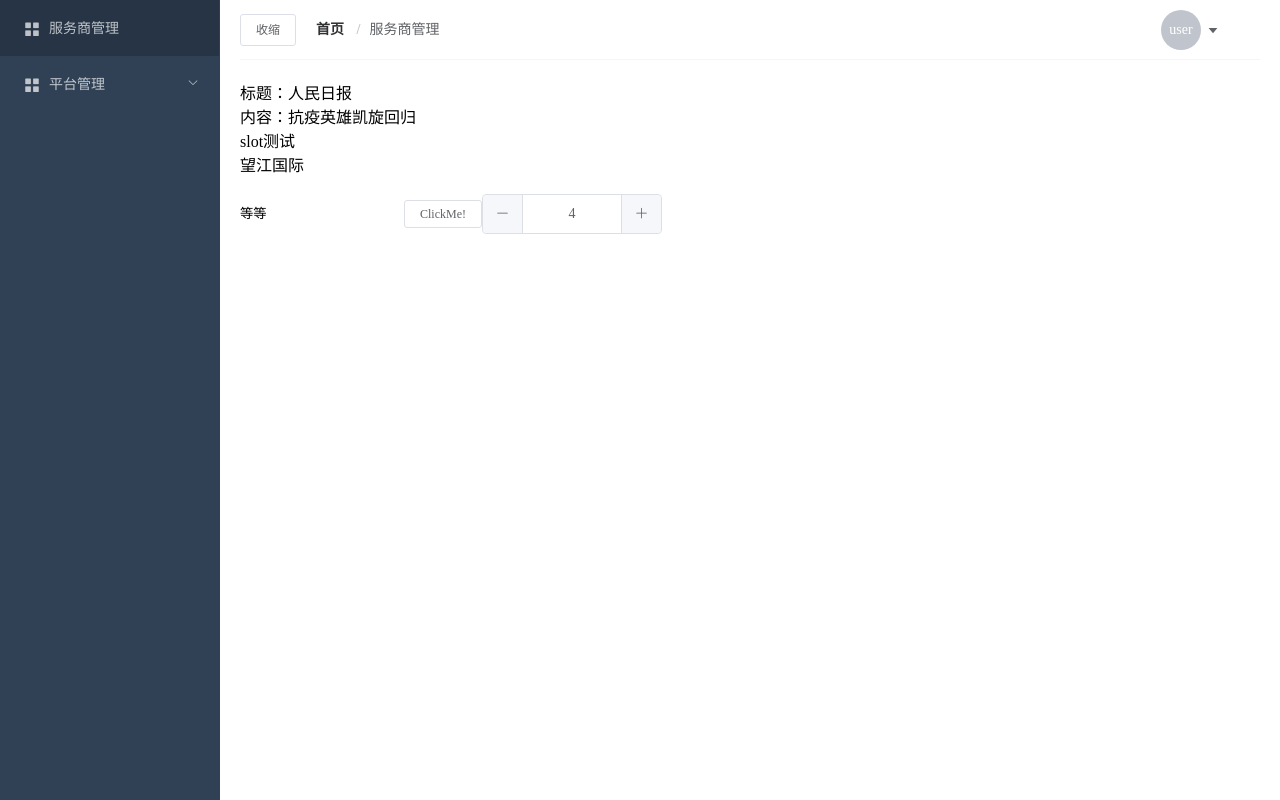
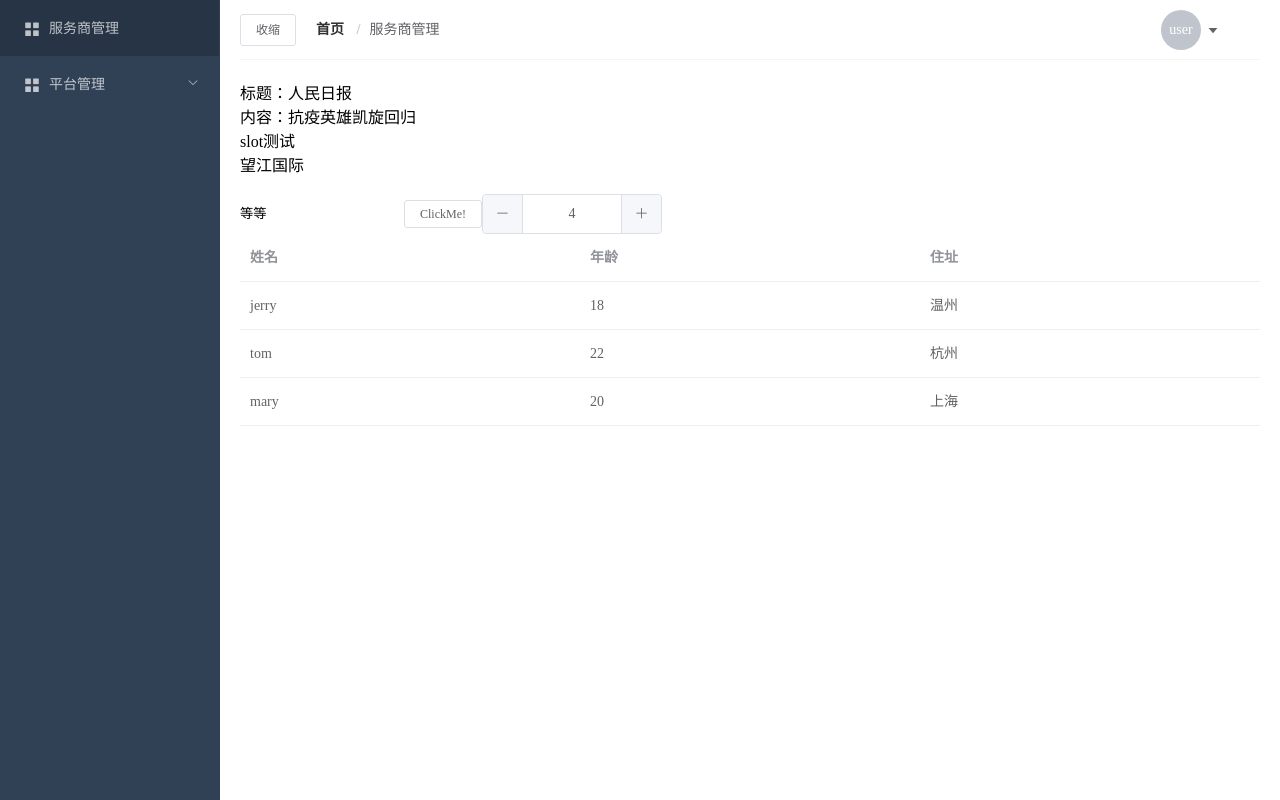
Before and after one commit to zhouxiankai/vue-admin-webpack4, a Vue app: page /home/facilitator in a window 1280 px wide. Built offline with nearby package versions, Linux system fonts and the light colour scheme.

Commit message:
update 服务商管理

```diff
--- a/src/view/facilitator/index.vue
+++ b/src/view/facilitator/index.vue
@@ -8,6 +8,11 @@
     <el-button size="mini" @click="changeKey">ClickMe!</el-button>
     <el-input-number v-model="num" :min="1" :max="10"></el-input-number>
     <c-dialog :visible.sync="visible"  width="800px" title="测试" @open="openHandle"></c-dialog>
+    <el-table :data="list" small>
+      <el-table-column label="姓名" prop="name"></el-table-column>
+      <el-table-column label="年龄" prop="age"></el-table-column>
+      <el-table-column label="住址" prop="address"></el-table-column>
+    </el-table>
   </div>
 </template>
 
@@ -23,19 +28,17 @@ export default {
       childrenKey: 1,
       inputValue: '等等',
       visible: false,
-      num: 4
+      num: 4,
+      list: [
+        { name: 'jerry', age: 18, address: '温州' }, { name: 'tom', age: 22, address: '杭州' }, { name: 'mary', age: 20, address: '上海' }
+      ]
     }
   },
   components: {
     testChildren, cDialog
   },
   created () {
-    const a = 1
-    // const res = await import('@/lib/utils.js')
-    const arr = [1, 2, 3]
-    arr[0] = 2
-    console.log(arr)
-    // this.test(arr)
+
   },
   methods: {
     a (val) {
```
